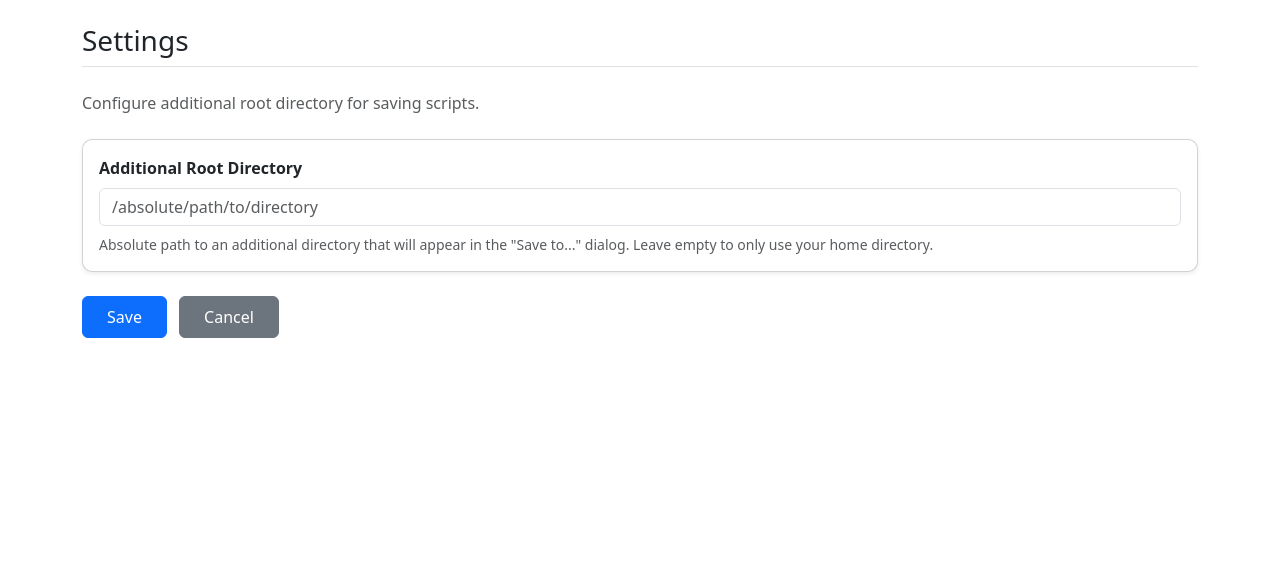
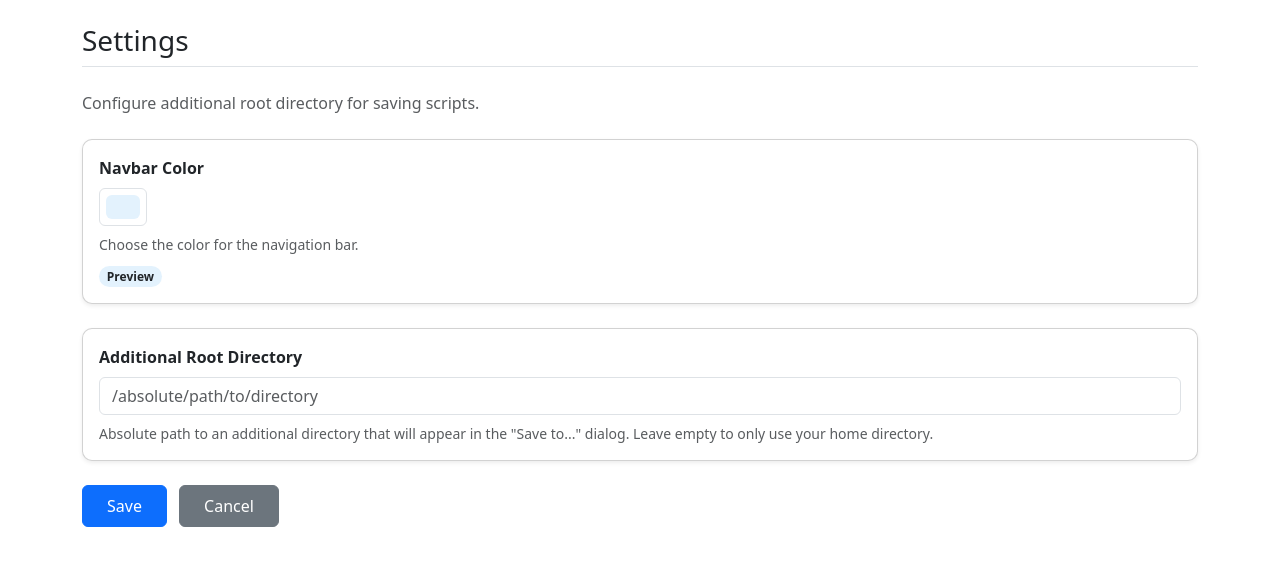
Before and after one commit to sdhutchins/ood-template-editor, a Flask app: page /settings in a window 1280 px wide. Shown: the part 57-623 px from the top of the page. Run offline with Flask 3, Linux system fonts and the light colour scheme; some libraries are stand-ins or nearby versions.

Commit message:
Fix settings.

```diff
--- a/templates/settings.html
+++ b/templates/settings.html
@@ -8,6 +8,18 @@
 <p class="mb-4 text-muted">Configure additional root directory for saving scripts.</p>
 
 <form id="settingsForm" class="mt-3">
+  <div class="card mb-4 shadow-sm" style="border-radius: 10px;">
+    <div class="card-body">
+      <label for="navbar_color" class="form-label fw-semibold">Navbar Color</label>
+      <input type="color" class="form-control form-control-color mb-2" id="navbar_color" name="navbar_color"
+             value="#e3f2fd" title="Choose navbar color">
+      <div class="form-text">Choose the color for the navigation bar.</div>
+      <div class="mt-2">
+        <span class="badge rounded-pill text-dark" id="navbar_color_preview" style="background-color: #e3f2fd;">Preview</span>
+      </div>
+    </div>
+  </div>
+
   <div class="card mb-4 shadow-sm" style="border-radius: 10px;">
     <div class="card-body">
       <label for="additional_root" class="form-label fw-semibold">Additional Root Directory</label>
@@ -54,6 +66,9 @@
     try {
       const data = await fetchJson(API_SETTINGS_URL);
       document.getElementById("additional_root").value = data.additional_root || "";
+      const navbarColor = data.navbar_color || "#e3f2fd";
+      document.getElementById("navbar_color").value = navbarColor;
+      document.getElementById("navbar_color_preview").style.backgroundColor = navbarColor;
     } catch (err) {
       showError("Failed to load settings: " + err.message);
     }
@@ -100,10 +115,17 @@
       validatePath(pathInput.value);
     });
 
+    const navbarColorInput = document.getElementById("navbar_color");
+    navbarColorInput.addEventListener("change", function() {
+      const color = this.value;
+      document.getElementById("navbar_color_preview").style.backgroundColor = color;
+    });
+
     document.getElementById("settingsForm").addEventListener("submit", async (e) => {
       e.preventDefault();
 
       const additionalRoot = pathInput.value.trim();
+      const navbarColor = navbarColorInput.value.trim();
 
       if (!validatePath(additionalRoot)) {
         return;
@@ -113,7 +135,10 @@
         const data = await fetchJson(API_SAVE_SETTINGS_URL, {
           method: "POST",
           headers: { "Content-Type": "application/json" },
-          body: JSON.stringify({ additional_root: additionalRoot }),
+          body: JSON.stringify({
+            additional_root: additionalRoot,
+            navbar_color: navbarColor,
+          }),
         });
         showSuccess("Settings saved successfully!");
         // Redirect to editor after a short delay
```
Also changed, not shown: templates/index.html (+8 -5 lines).
